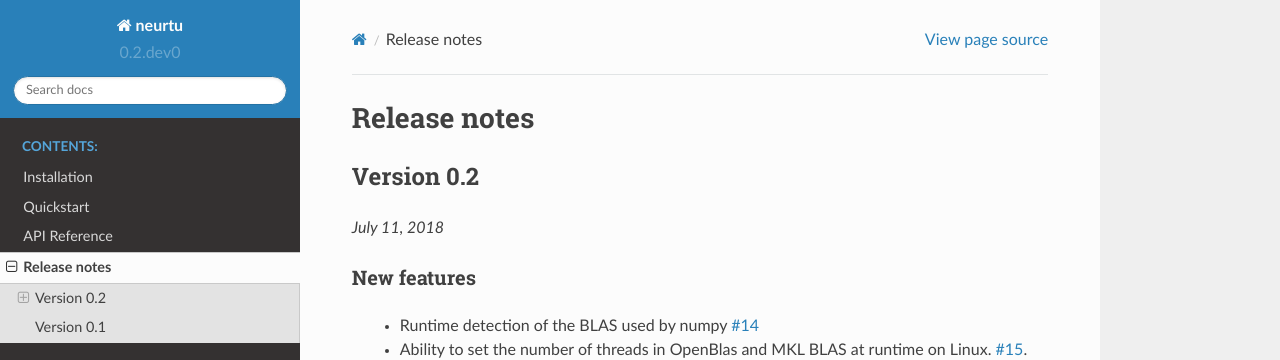
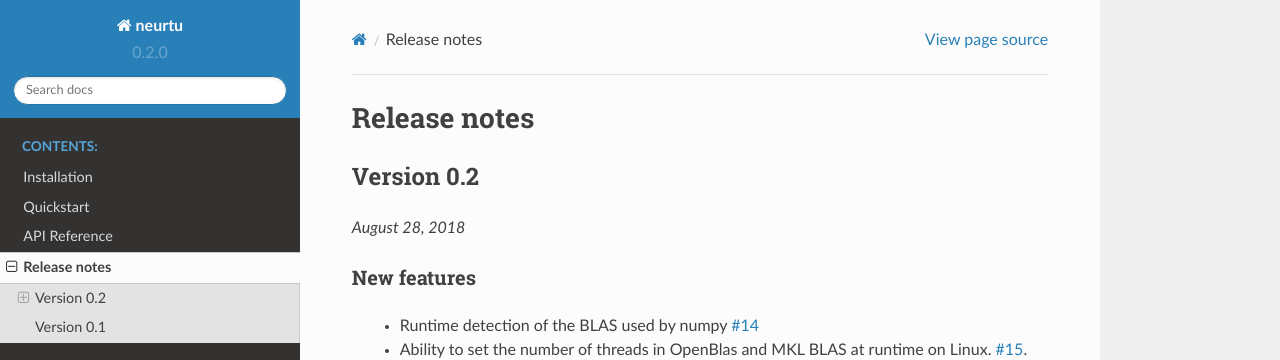
Before and after one commit to symerio/neurtu, a Sphinx documentation site: the page built from doc/release-notes.rst, in a window 1280 px wide and 1020 px high. Shown: the top 360 px of the window. Built offline with Sphinx 7.4.7 and the Read the Docs theme 2.0.0, drawn with Linux system fonts in a browser that asks for light colours; pages that are not in the unit, such as notebooks, are missing from menus.

Commit message:
Version 0.2.0

```diff
--- a/doc/release-notes.rst
+++ b/doc/release-notes.rst
@@ -3,7 +3,7 @@ Release notes
 
 Version 0.2
 -----------
-*July 11, 2018*
+*August 28, 2018*
 
 New features
 ^^^^^^^^^^^^
--- a/neurtu/__init__.py
+++ b/neurtu/__init__.py
@@ -1,4 +1,4 @@
 from .base import Benchmark, timeit, memit  # noqa
 from .delayed import delayed, Delayed # noqa
 
-__version__ = '0.2.dev0'
+__version__ = '0.2.0'
```
